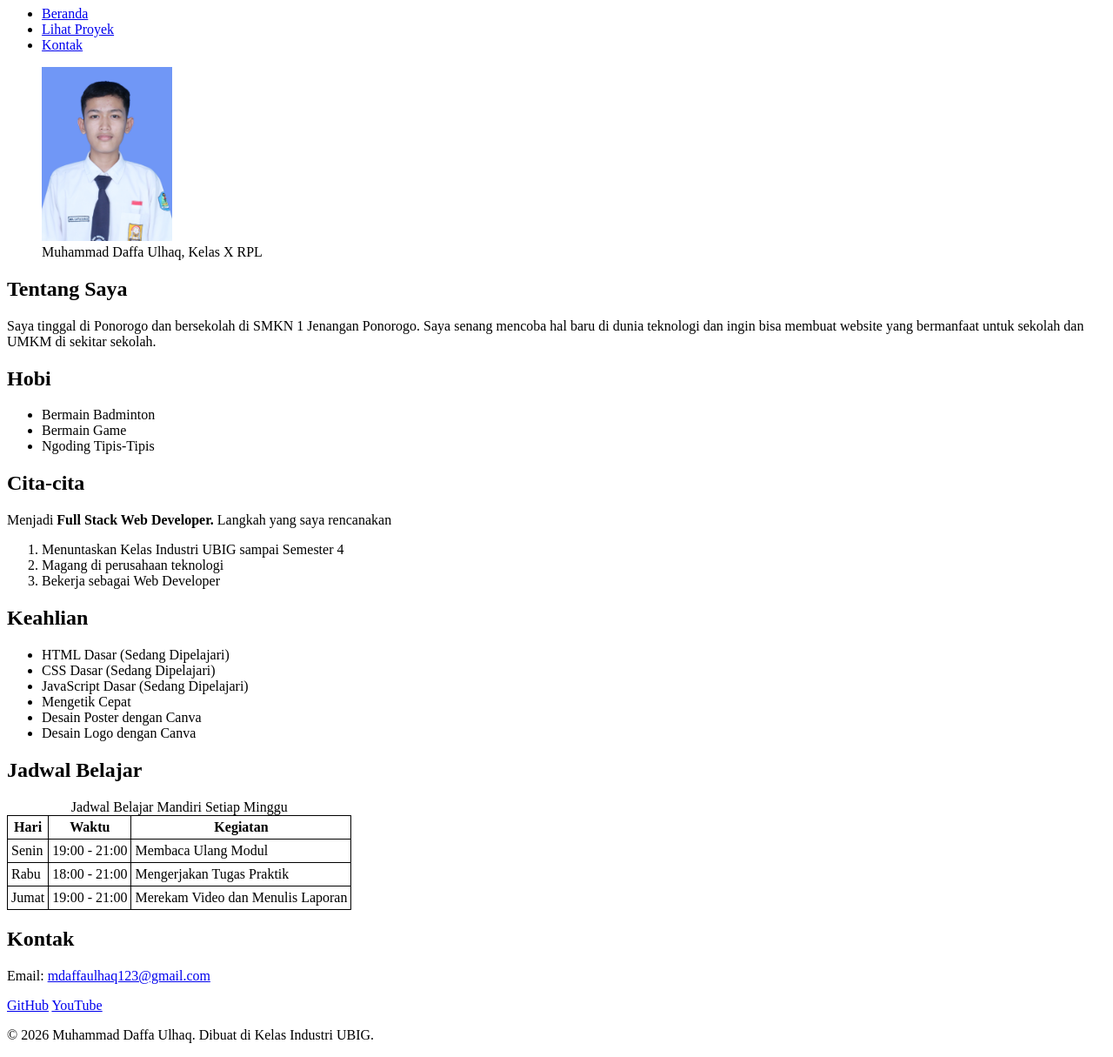
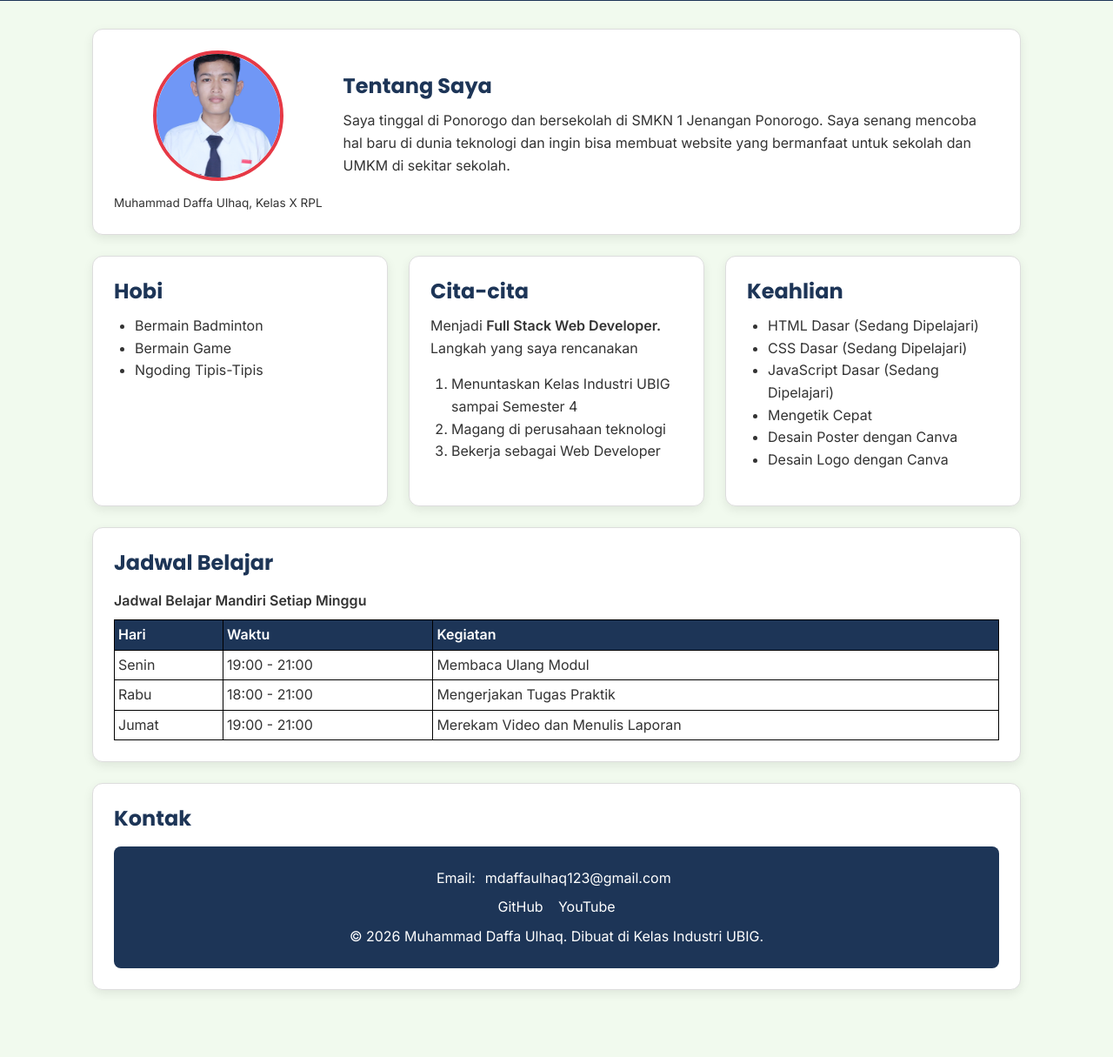
Before and after one commit to ulhaq-boop/Portofolio, a plain HTML site: page latihan/w5/index.html in a window 1280 px wide. Shown: the part 73-1288 px from the top of the page at 87% size. After the commit the page ends 1267 px from the top, so only its background shows below. Drawn offline with Linux system fonts and the light colour scheme; the site is published under a folder, as on GitHub Pages, so addresses that start at the root find nothing.

Commit message:
Fix: membenarkan file

```diff
--- /dev/null
+++ b/latihan/w5/css/style.css
@@ -0,0 +1,254 @@
+/* 1. Reset */
+* {
+    box-sizing: border-box;
+    margin: 0;
+}
+
+img {
+    max-width: 100%;
+    height: auto;
+}
+
+/* 2. Dasar halaman */
+body {
+    font-family: "Inter", Arial, sans-serif;
+    font-size: 1rem;
+    line-height: 1.6;
+    color: #333333;
+    background-color: #F1FAEE;
+}
+
+h1, h2, h3 {
+    font-family: "Poppins", Arial, sans-serif;
+    color: #1D3557;
+    line-height: 1.3;
+}
+
+h2 {
+    margin-bottom: 0.75rem;
+}
+
+p, ul, ol {
+    margin-bottom: 1rem;
+}
+
+ul, ol {
+    padding-left: 1.5rem;
+}
+
+a {
+    color: #E63946;
+}
+
+/* 3. Container, Header, dan Navbar */
+.container {
+    width: 100%;
+    max-width: 1100px;
+    margin: 0 auto;
+    padding: 0 1rem;
+}
+
+header {
+    background-color: #1D3557;
+    color: #FFFFFF;
+    padding: 1rem 0;
+}
+
+header h1 {
+    color: #FFFFFF;
+    font-size: 1.5rem;
+}
+
+.navbar {
+    display: flex;
+    flex-wrap: wrap;
+    justify-content: space-between;
+    align-items: center;
+    gap: 0.5rem;
+}
+
+nav ul {
+    display: flex;
+    flex-wrap: wrap;
+    gap: 0.25rem;
+    padding: 0;
+    margin: 0;
+    list-style: none;
+}
+
+nav a {
+    display: inline-block;
+    padding: 0.5rem 0.75rem;
+    border-radius: 6px;
+    color: #FFFFFF;
+    font-weight: 600;
+    text-decoration: none;
+}
+
+/* 4. Isi Utama */
+main {
+    padding: 1.5rem 0;
+}
+
+/* 5. Kartu */
+.kartu {
+    width: 100%;
+    background-color: #FFFFFF;
+    padding: 1.5rem;
+    margin-bottom: 1.5rem;
+    border: 1px solid #DDDDDD;
+    border-radius: 12px;
+    box-shadow: 0 4px 12px rgba(0, 0, 0, 0.08);
+}
+
+/* 6. Tentang Saya */
+.tentang {
+    display: flex;
+    flex-direction: column;
+    align-items: center;
+    gap: 1.5rem;
+}
+
+.tentang figure {
+    text-align: center;
+}
+
+.tentang img {
+    width: 150px;
+    height: 150px;
+    object-fit: cover;
+    border: 4px solid #E63946;
+    border-radius: 50%;
+}
+
+.tentang figcaption {
+    font-size: 0.85rem;
+    margin-top: 0.5rem;
+}
+
+.isi-tentang {
+    flex: 1;
+}
+
+/* 7. Hobi, Cita-cita, dan Keahlian */
+.daftar-kartu {
+    display: flex;
+    flex-wrap: wrap;
+    gap: 1.5rem;
+    margin-bottom: 1.5rem;
+}
+
+.daftar-kartu .kartu {
+    flex: 1 1 280px;
+    margin-bottom: 0;
+}
+
+/* 8. Tabel Kegiatan Belajar */
+table {
+    width: 100%;
+    border-collapse: collapse;
+    margin-top: 1rem;
+}
+
+caption {
+    font-weight: 600;
+    text-align: left;
+    margin-bottom: 0.5rem;
+}
+
+th, td {
+    border: 1px solid #CCCCCC;
+    padding: 0.75rem;
+    text-align: left;
+}
+
+th {
+    background-color: #1D3557;
+    color: #FFFFFF;
+}
+
+/* 9. Kontak dan Footer */
+#kontak {
+    width: 100%;
+}
+
+footer,
+.footer-kontak {
+    width: 100%;
+    background-color: #1D3557;
+    color: #FFFFFF;
+    text-align: center;
+    padding: 1.5rem 1rem;
+    border-radius: 8px;
+    margin-top: 1rem;
+}
+
+footer p,
+.footer-kontak p {
+    color: #FFFFFF;
+    margin-bottom: 0.5rem;
+}
+
+footer p:last-child,
+.footer-kontak p:last-child {
+    margin-bottom: 0;
+}
+
+footer a,
+.footer-kontak a {
+    color: #FFFFFF;
+    margin: 0 0.4rem;
+    text-decoration: none;
+}
+
+footer a:hover,
+.footer-kontak a:hover {
+    color: #E63946;
+}
+
+/* 10. Tablet: 768px ke atas */
+@media (min-width: 768px) {
+    .tentang {
+        flex-direction: row;
+        text-align: left;
+    }
+
+    .kartu {
+        padding: 1.5rem;
+    }
+}
+
+/* 11. Laptop: 1024px ke atas */
+@media (min-width: 1024px) {
+    main {
+        padding: 2rem 0;
+    }
+
+    .daftar-kartu .kartu {
+        flex: 1 1 0;
+    }
+}
+
+/* 12. HP: di bawah 600px */
+@media (max-width: 600px) {
+    .navbar {
+        flex-direction: column;
+        align-items: flex-start;
+    }
+
+    header h1 {
+        font-size: 1.25rem;
+    }
+
+    .kartu {
+        padding: 1rem;
+    }
+
+    table {
+        font-size: 0.85rem;
+    }
+
+    th, td {
+        padding: 0.4rem;
+    }
+}
--- a/latihan/w5/index.html
+++ b/latihan/w5/index.html
@@ -9,7 +9,7 @@
     <link rel="preconnect" href="https://fonts.gstatic.com" crossorigin>
     <link href="https://fonts.googleapis.com/css2?family=Inter:wght@400;600&family=Poppins:wght@600;700&display=swap"
         rel="stylesheet">
-    <link rel="stylesheet" href="/latihan/w4/css/style.css">
+    <link rel="stylesheet" href="css/style.css">
     <style>
         table,
         th,
```
